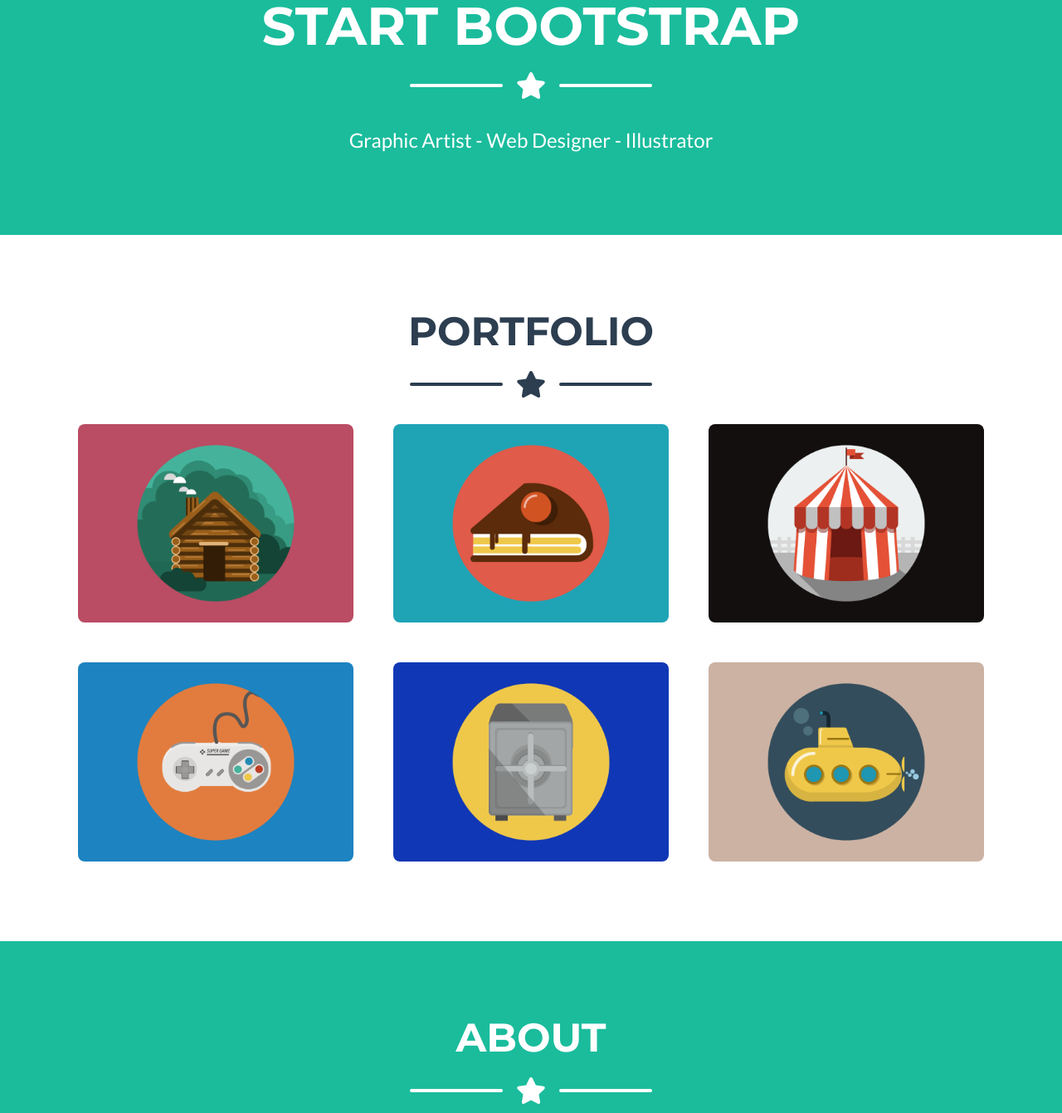
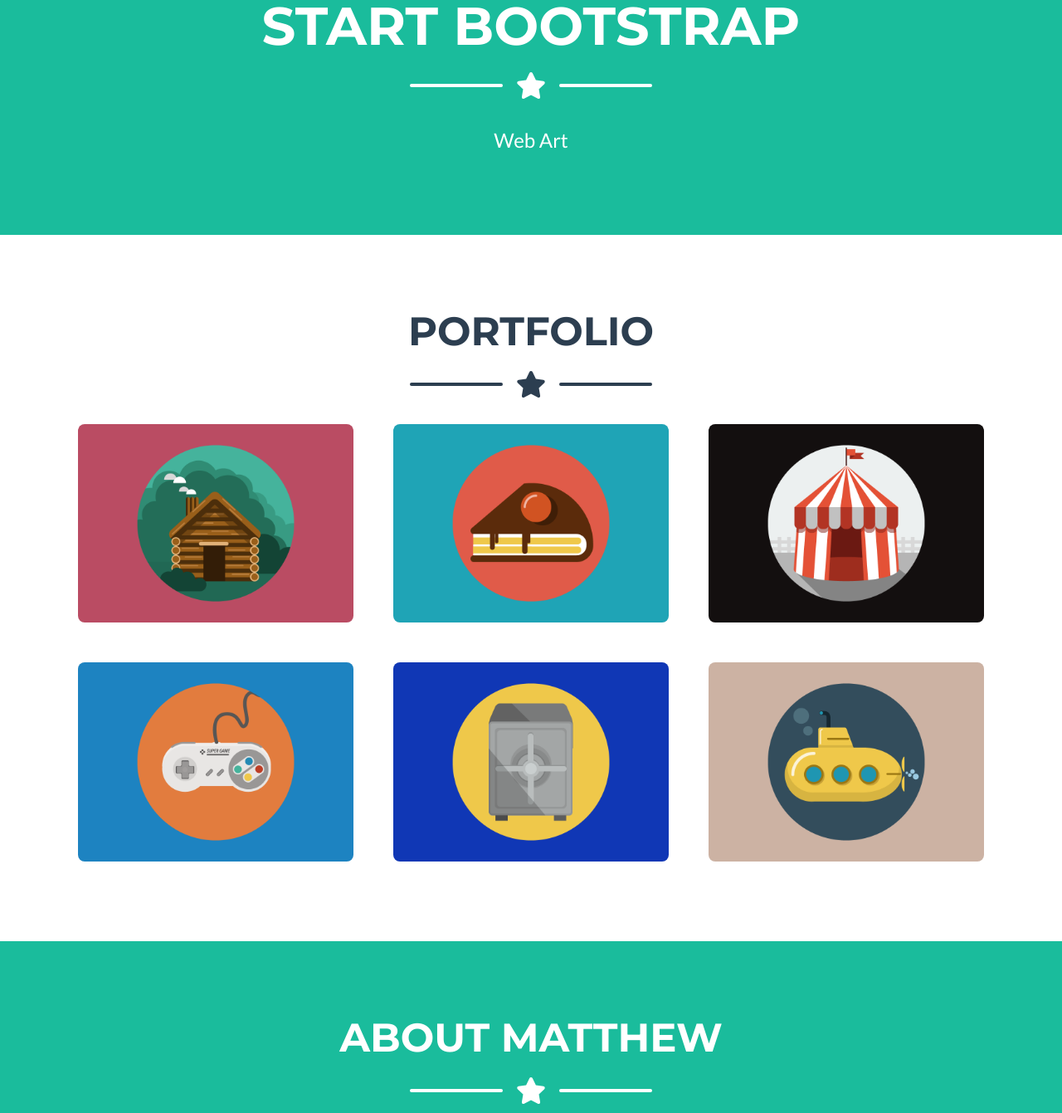
Before and after one commit to KraftyNY/HW6-Assignment, a plain HTML site: page index.html in a window 1280 px wide. Shown: the part 500-1841 px from the top of the page at 83% size. Drawn offline with nearby package versions, Linux system fonts and the light colour scheme.

Commit message:
update index.html

```diff
--- a/index.html
+++ b/index.html
@@ -5,7 +5,7 @@
         <meta name="viewport" content="width=device-width, initial-scale=1, shrink-to-fit=no" />
         <meta name="description" content="" />
         <meta name="author" content="" />
-        <title>Freelancer - Start Bootstrap Theme</title>
+        <title>Matthew Kraft</title>
         <!-- Favicon-->
         <link rel="icon" type="image/x-icon" href="assets/img/favicon.ico" />
         <!-- Font Awesome icons (free version)-->
@@ -48,7 +48,7 @@
                     <div class="divider-custom-line"></div>
                 </div>
                 <!-- Masthead Subheading-->
-                <p class="masthead-subheading font-weight-light mb-0">Graphic Artist - Web Designer - Illustrator</p>
+                <p class="masthead-subheading font-weight-light mb-0">Web Art</p>
             </div>
         </header>
         <!-- Portfolio Section-->
@@ -125,7 +125,7 @@
         <section class="page-section bg-primary text-white mb-0" id="about">
             <div class="container">
                 <!-- About Section Heading-->
-                <h2 class="page-section-heading text-center text-uppercase text-white">About</h2>
+                <h2 class="page-section-heading text-center text-uppercase text-white">About Matthew</h2>
                 <!-- Icon Divider-->
                 <div class="divider-custom divider-light">
                     <div class="divider-custom-line"></div>
```
